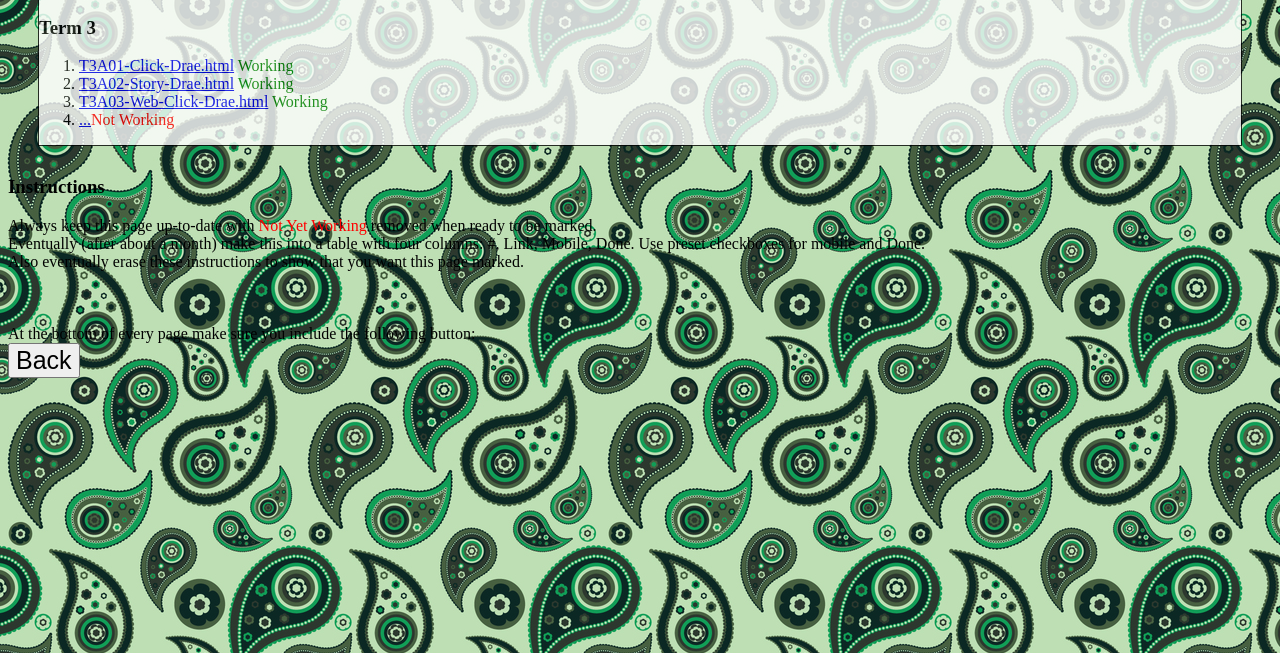
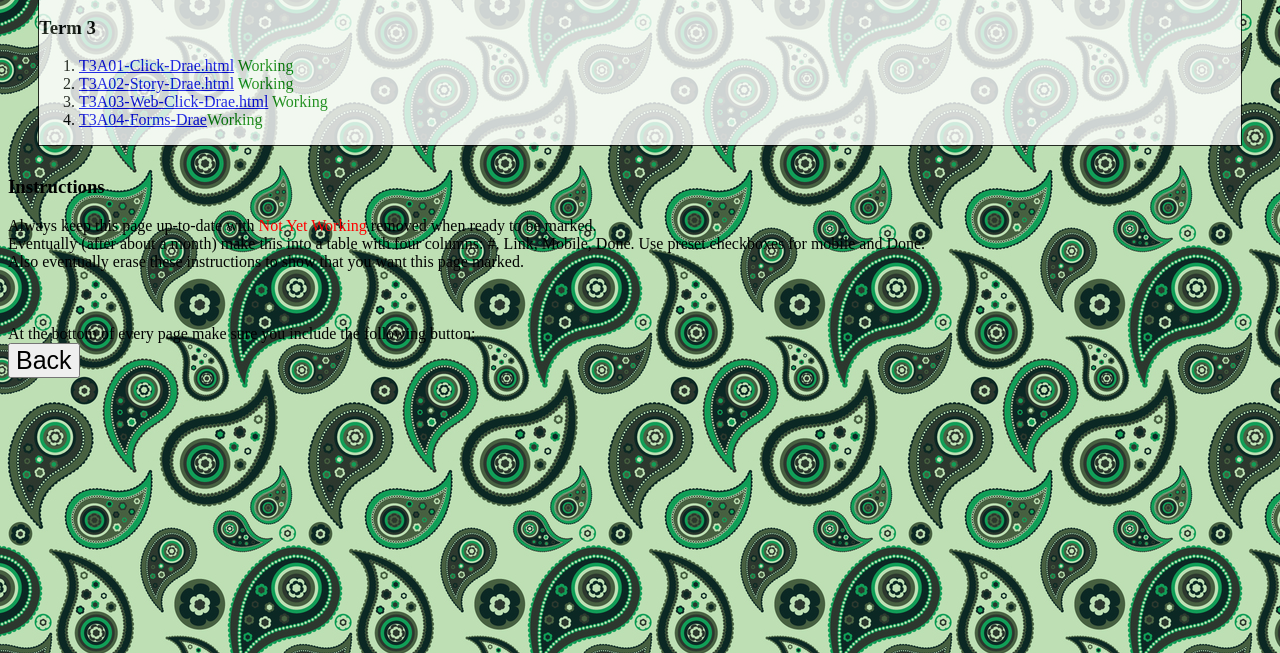
Before and after one commit to Drae2000/game-dev-2018, a plain HTML site: page index.html in a window 1280 px wide. Shown: the part 147-800 px from the top of the page. Drawn offline with Linux system fonts and the light colour scheme.

Commit message:
Update index.html

```diff
--- a/index.html
+++ b/index.html
@@ -31,7 +31,7 @@ Programming Course Summary By Drae</h1>
 <li><a href="Story.html">T3A01-Click-Drae.html</a><font color="Green"> Working </font> <br>
 <li><a href="Story.html">T3A02-Story-Drae.html</a><font color="Green"> Working </font> <br>
 <li><a href="WebClick.html">T3A03-Web-Click-Drae.html</a><font color="Green"> Working </font> <br>
-<li><a href="...">...</a><font color="Red">Not Working </font> <br>
+<li><a href="Forms.html">T3A04-Forms-Drae</a><font color="Green">Working </font> <br>
 
 </ol>
 
```
